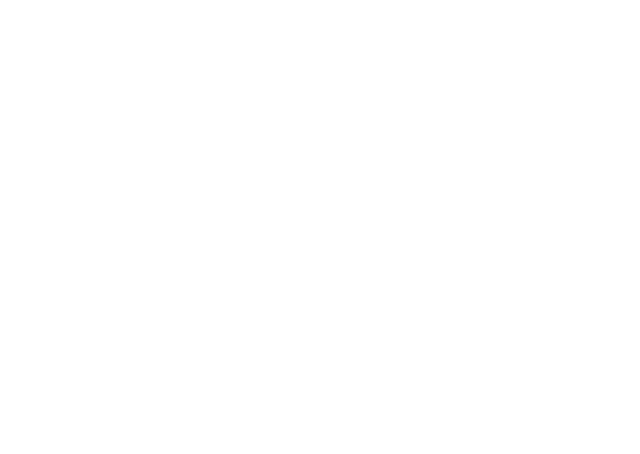
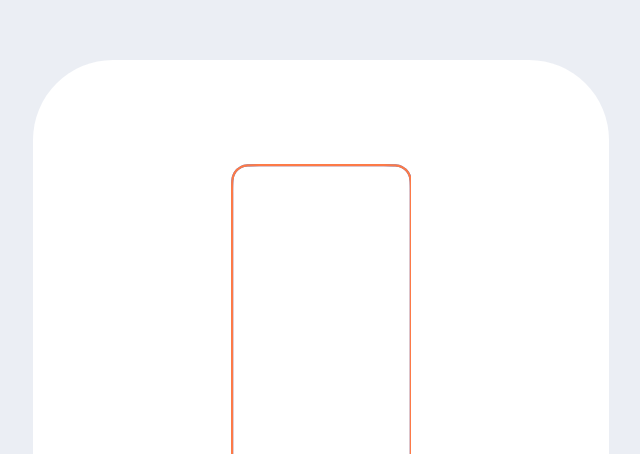
Before and after one commit to Amitrawat4532/faculticeducation, a Next.js app: page /animationbox in a window 1280 px wide. Before the commit this address had no page. Shown: the part 846-1300 px from the top of the page, without its empty margins (319-959 px from the left). Before the commit the page ends 800 px from the top, so only its background shows below. Built offline with nearby package versions, Linux system fonts and the light colour scheme.

Commit message:
animation

```diff
--- /dev/null
+++ b/pages/animationbox.js
@@ -0,0 +1,77 @@
+import { motion, motionValue, useScroll, useTransform } from "framer-motion";
+import { useEffect, useState } from "react";
+
+const Animationbox = (props) => {
+  const { scrollY } = useScroll();
+  const [scrVal, setScrVal] = useState(scrollY.current);
+  const v = motionValue(scrVal);
+
+  useEffect(() => {
+    scrollY.onChange((latest) => {
+      console.log(latest);
+      setScrVal(latest);
+    });
+  }, [scrollY]);
+
+  const w = useTransform(v, [150, 400], [45, 90]);
+  const dashOff = useTransform(v, [350, 700], [-425, -925]);
+  const length = useTransform(v, [200, 800], [1020, 2000]);
+  const width = useTransform(v, [200, 800], [290, 1020]);
+
+  // increasing container width -> 153px-> 460px from [45vw -> 90vw] can be achieved by useTransorm ==> completed
+  // starting from 350 playing with strokeDashOffset and strokeDashArray to 750 ==> completed
+  // after 750 we have to change background along with image inside svg initially opacity and changing to one along with background color
+  // strokeDashOffset final val -> -925  initial val ->  -425
+
+  return (
+    <section
+      className="flex items-center justify-center h-[300vh]"
+      style={{
+        background: "rgb(235,238,244)",
+      }}
+    >
+      <motion.div
+        className=" bg-white  mt-5 rounded-[5rem] py-16 "
+        animate={{ width: `${w.current}vw` }}
+        // style={{ position: "sticky", top: "100%" }}
+      >
+        <svg
+          className=" h-[30rem] w-fit flex m-auto p-10 inset-0"
+          xmlns="http://www.w3.org/2000/svg"
+          viewBox="0 0 328 725"
+          height="30rem"
+          width="auto"
+          shapeRendering="geometricPrecision"
+          textRendering="geometricPrecision"
+          style={{
+            opacity: 1,
+          }}
+          {...props}
+        >
+          <motion.path
+            d="M51.2 2h225.6c8.994 0 15.619.002 20.855.43 5.212.425 8.871 1.264 11.965 2.84a29.997 29.997 0 0 1 13.11 13.11c1.576 3.094 2.415 6.753 2.841 11.965.427 5.236.429 11.861.429 20.855v622.6c0 8.994-.002 15.619-.429 20.855-.426 5.212-1.265 8.871-2.841 11.965a29.994 29.994 0 0 1-13.11 13.11c-3.094 1.577-6.753 2.415-11.965 2.841-5.236.427-11.861.429-20.855.429H51.2c-8.994 0-15.619-.002-20.855-.429-5.212-.426-8.871-1.264-11.965-2.841a29.997 29.997 0 0 1-13.11-13.11c-1.576-3.094-2.415-6.753-2.84-11.965C2.001 689.419 2 682.794 2 673.8V51.2c0-8.994.002-15.619.43-20.855.425-5.212 1.264-8.871 2.84-11.965A30 30 0 0 1 18.38 5.27c3.094-1.576 6.753-2.415 11.965-2.84C35.581 2.001 42.206 2 51.2 2Z"
+            fill="none"
+            stroke="#4281ee"
+            strokeWidth={4}
+            strokeLinecap="round"
+            strokeDashoffset={dashOff}
+            strokeDasharray={`${length} ${width}`}
+          />
+          <motion.path
+            d="M276.8 723H51.2c-8.994 0-15.619-.002-20.855-.43-5.212-.425-8.871-1.264-11.965-2.84a29.997 29.997 0 0 1-13.11-13.11c-1.576-3.094-2.415-6.753-2.841-11.965C2.002 689.419 2 682.794 2 673.8V51.2c0-8.994.002-15.619.429-20.855.426-5.212 1.265-8.871 2.841-11.965A29.994 29.994 0 0 1 18.38 5.27c3.094-1.577 6.753-2.415 11.965-2.841C35.581 2.002 42.206 2 51.2 2h225.6c8.994 0 15.619.002 20.855.429 5.212.426 8.871 1.264 11.965 2.841a29.997 29.997 0 0 1 13.11 13.11c1.576 3.094 2.415 6.753 2.84 11.965.428 5.236.43 11.861.43 20.855v622.6c0 8.994-.002 15.619-.43 20.855-.425 5.212-1.264 8.871-2.84 11.965a30 30 0 0 1-13.11 13.11c-3.094 1.576-6.753 2.415-11.965 2.84-5.236.428-11.861.43-20.855.43Z"
+            fill="none"
+            stroke="#fd7a47"
+            strokeWidth={4}
+            strokeLinecap="round"
+            strokeDashoffset={dashOff}
+            strokeDasharray={`${length} ${width}`}
+          />
+        </svg>
+      </motion.div>
+    </section>
+  );
+};
+
+export default Animationbox;
+
+// How to make a horizontal scroll using Next.JS - GSAPhttps://greensock.com › Forums › GSAP
```
